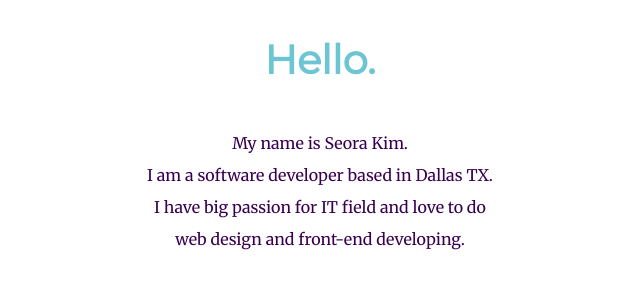
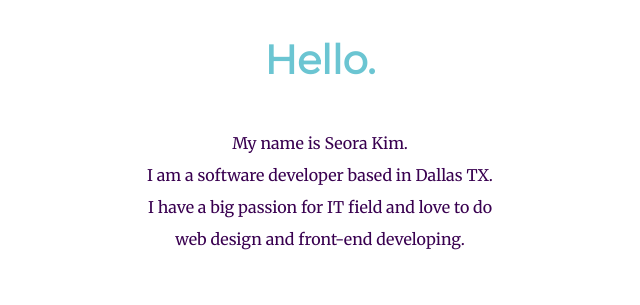
Before and after one commit to standup1992/resume0420, a plain HTML site: page index.html in a window 1280 px wide. Shown: the part 1012-1317 px from the top of the page, 320-960 px from the left. Drawn offline with Linux system fonts and the light colour scheme.

Commit message:
Update index.html

```diff
--- a/index.html
+++ b/index.html
@@ -25,7 +25,7 @@
       <p class="intro">My name is Seora Kim.
         <br>I am a software developer based in Dallas TX.
 <br>
-        I have big passion for IT field and love to do web design and front-end developing.</p>
+        I have a big passion for IT field and love to do web design and front-end developing.</p>
     </div>
 
     <hr>
```
